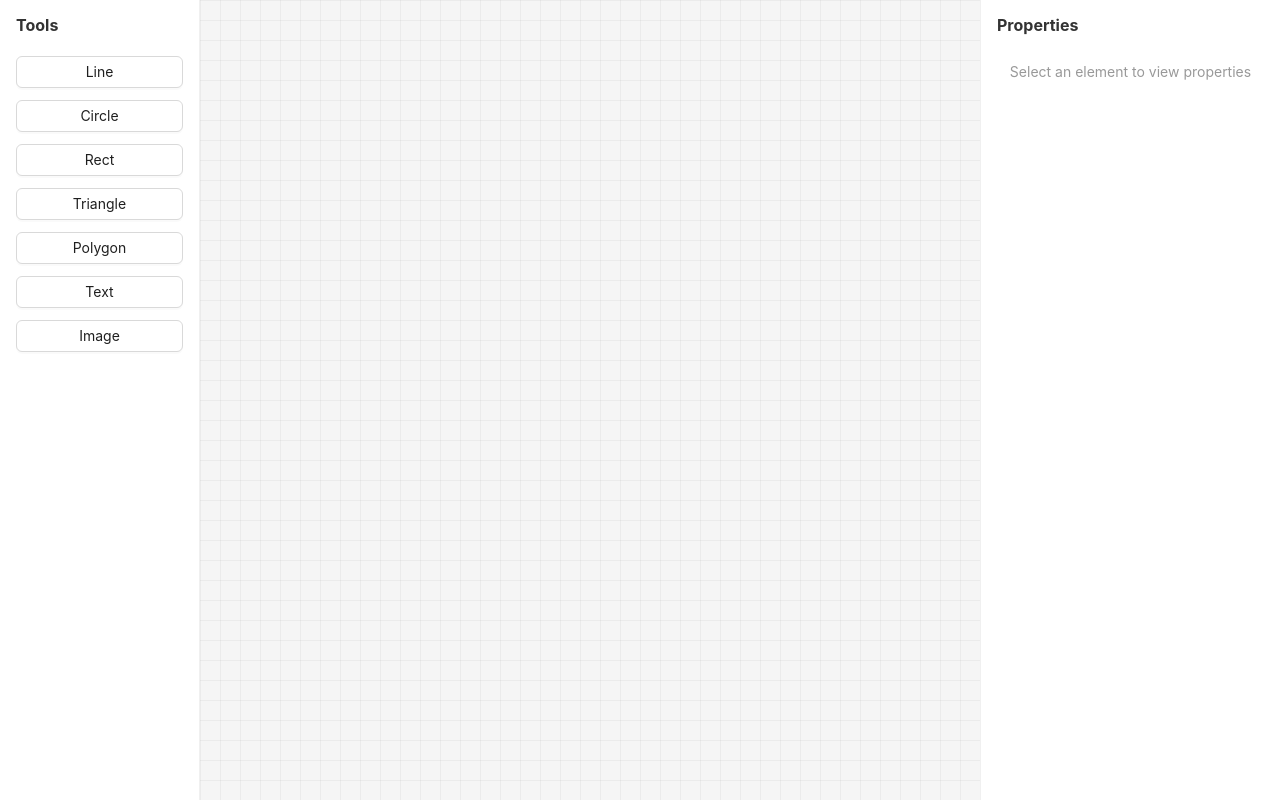
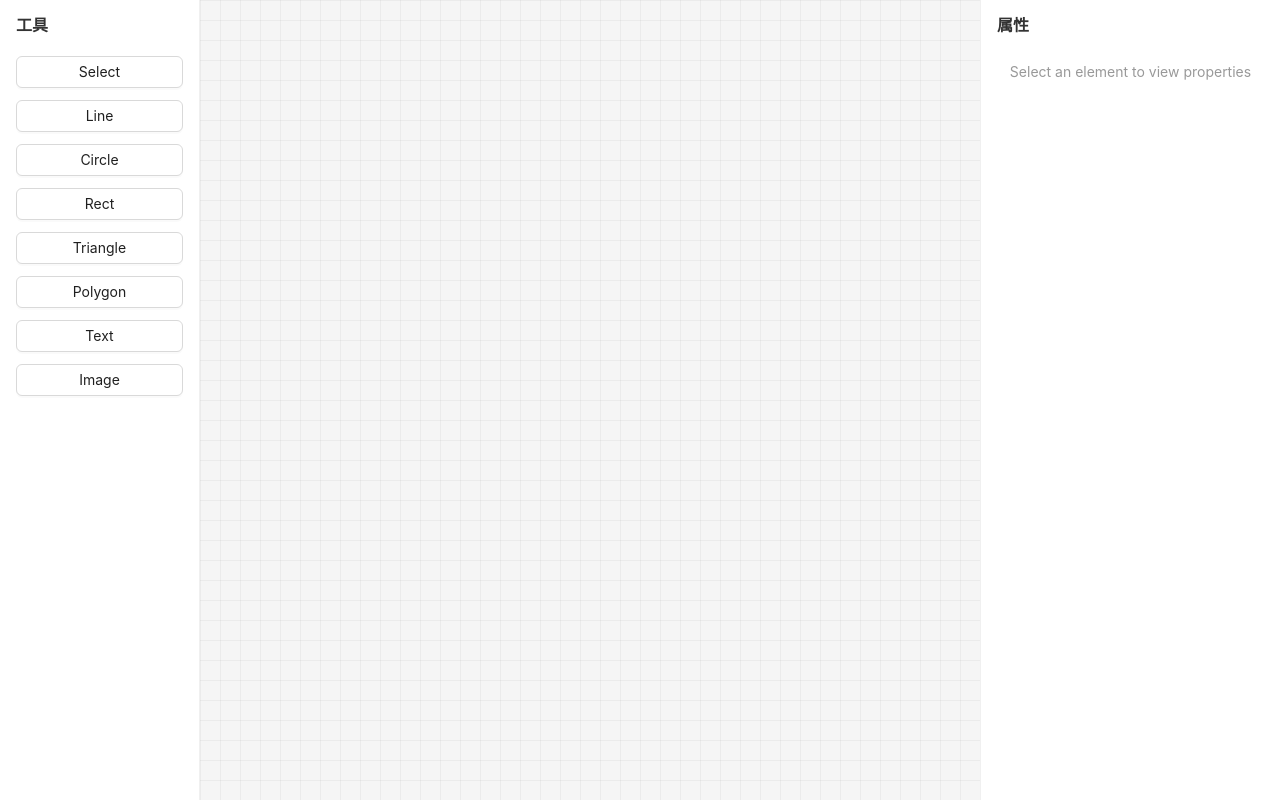
Before and after one commit to ye1996bladeflame/blade-fire-demo, a Vue app: page / in a window 1280 px wide. Built offline with nearby package versions, Linux system fonts and the light colour scheme.

Commit message:
修复bug

```diff
--- a/blade-fire/index.js
+++ b/blade-fire/index.js
@@ -6,6 +6,7 @@ import { triangle } from "./tools/triangle.js";
 import { polygon } from "./tools/polygon.js";
 import { text } from "./tools/text.js";
 import { image } from "./tools/image.js";
+import { select } from "./tools/select.js";
 
 class BladeFire {
     version = "1.0.0";
@@ -38,6 +39,7 @@ class BladeFire {
     static polygon = polygon;
     static text = text;
     static image = image;
+    static select = select;
 }
 
 export { BladeFire };
--- /dev/null
+++ b/blade-fire/tools/select.js
@@ -0,0 +1,3 @@
+export function select() {
+    console.log("Select");
+}
--- a/src/App.vue
+++ b/src/App.vue
@@ -2,7 +2,8 @@
   <a-layout class="layout-container">
     <a-layout-sider theme="light" width="200" class="left-sider">
       <div class="toolbar">
-        <div class="toolbar-title">Tools</div>
+        <div class="toolbar-title">工具</div>
+        <a-button block class="tool-btn" :type="currentTool === 'select' ? 'primary' : 'default'" @click="selectTool('select')">Select</a-button>
         <a-button block class="tool-btn" :type="currentTool === 'line' ? 'primary' : 'default'" @click="selectTool('line')">Line</a-button>
         <a-button block class="tool-btn" :type="currentTool === 'circle' ? 'primary' : 'default'" @click="selectTool('circle')">Circle</a-button>
         <a-button block class="tool-btn" :type="currentTool === 'rect' ? 'primary' : 'default'" @click="selectTool('rect')">Rect</a-button>
@@ -17,7 +18,7 @@
     </a-layout-content>
     <a-layout-sider theme="light" width="300" class="right-sider">
       <div class="properties-panel">
-        <div class="panel-title">Properties</div>
+        <div class="panel-title">属性</div>
         <div class="panel-content">
           <!-- Properties panel placeholder -->
           <p style="text-align: center; color: #999; margin-top: 20px;">Select an element to view properties</p>
```
